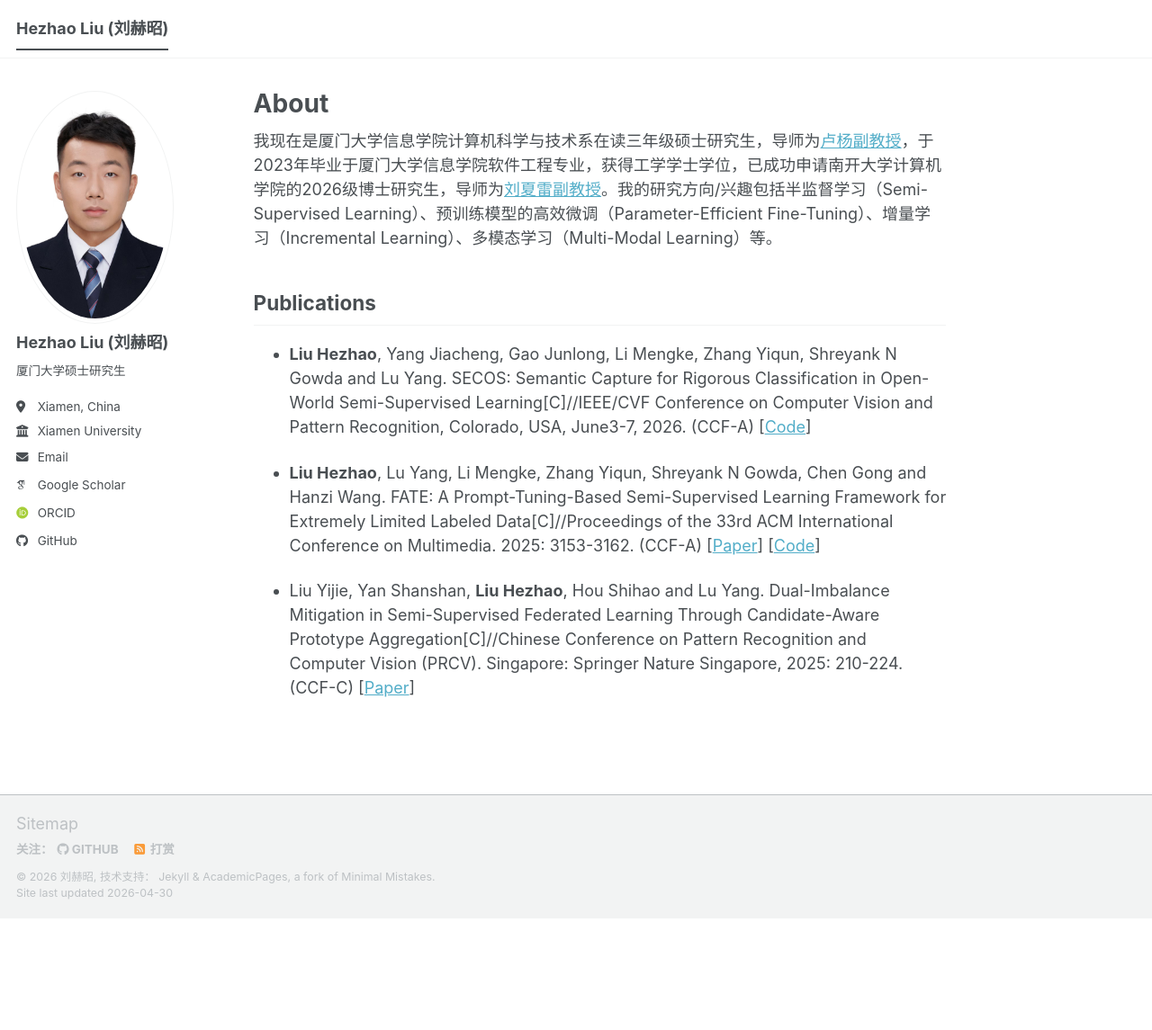
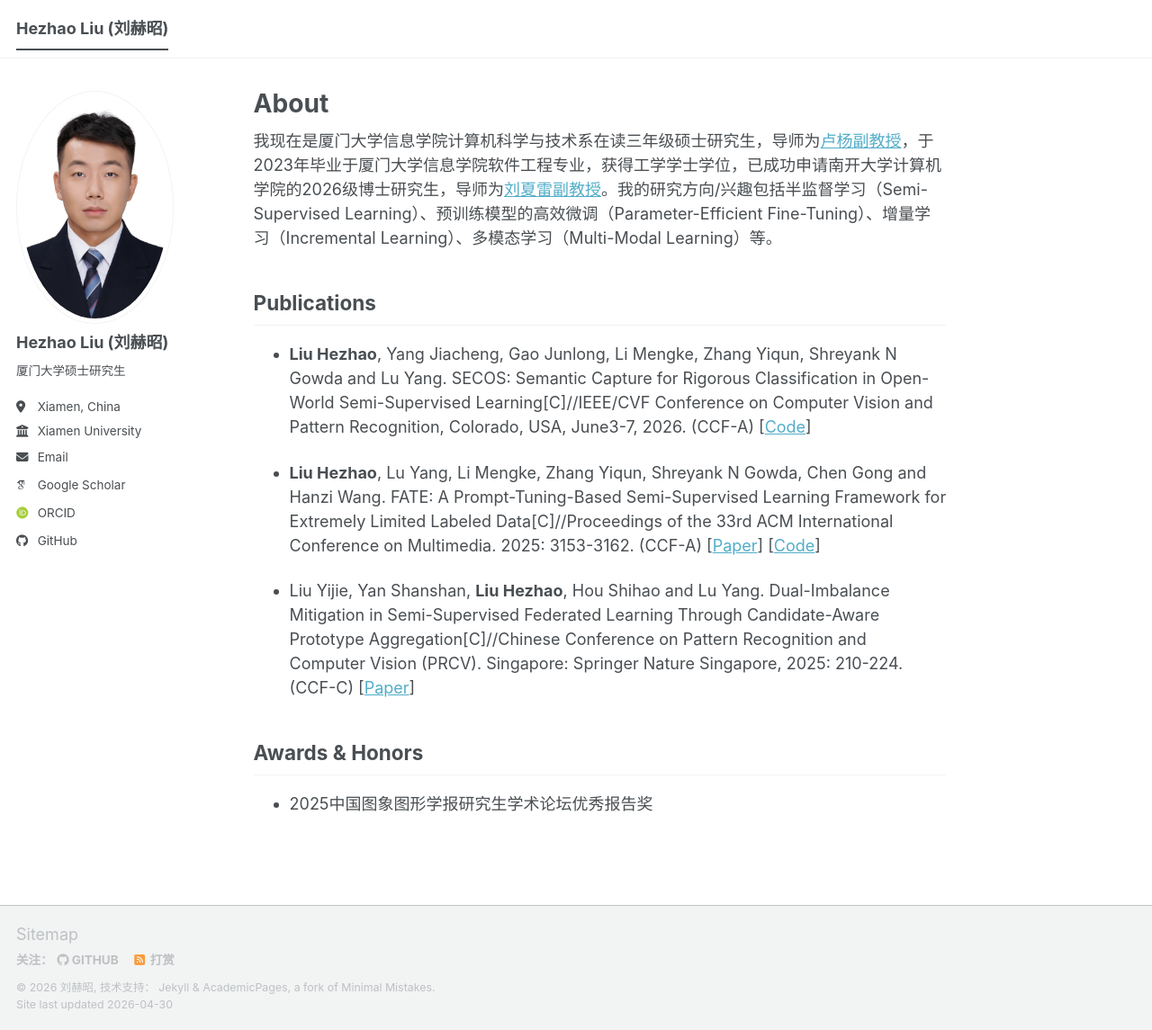
Before and after one commit to ganchi-huanggua/ganchi-huanggua.github.io, a Jekyll site: the page built from _pages/about.md, in a window 1280 px wide and 1145 px high. Shown: the whole window at 90% size. Built offline with Jekyll 4.4.1, drawn with Linux system fonts in a browser that asks for light colours; some web fonts are replaced; a script bundle is joined from its source files by our own code; library files that are not in the unit come from our copies.

Commit message:
add awards and honors

```diff
--- a/_pages/about.md
+++ b/_pages/about.md
@@ -17,3 +17,8 @@ Publications
 - **Liu Hezhao**, Lu Yang, Li Mengke, Zhang Yiqun, Shreyank N Gowda, Chen Gong and Hanzi Wang. FATE: A Prompt-Tuning-Based Semi-Supervised Learning Framework for Extremely Limited Labeled Data\[C\]//Proceedings of the 33rd ACM International Conference on Multimedia. 2025: 3153-3162. (CCF-A) \[[Paper](https://dl.acm.org/doi/pdf/10.1145/3746027.3754998)\] \[[Code](https://github.com/ganchi-huanggua/FATE)\]
 
 - Liu Yijie, Yan Shanshan, **Liu Hezhao**, Hou Shihao and Lu Yang. Dual-Imbalance Mitigation in Semi-Supervised Federated Learning Through Candidate-Aware Prototype Aggregation\[C\]//Chinese Conference on Pattern Recognition and Computer Vision (PRCV). Singapore: Springer Nature Singapore, 2025: 210-224. (CCF-C) \[[Paper](https://link.springer.com/chapter/10.1007/978-981-95-5693-9_15)\]
+
+
+Awards & Honors
+------
+- 2025中国图象图形学报研究生学术论坛优秀报告奖
```
